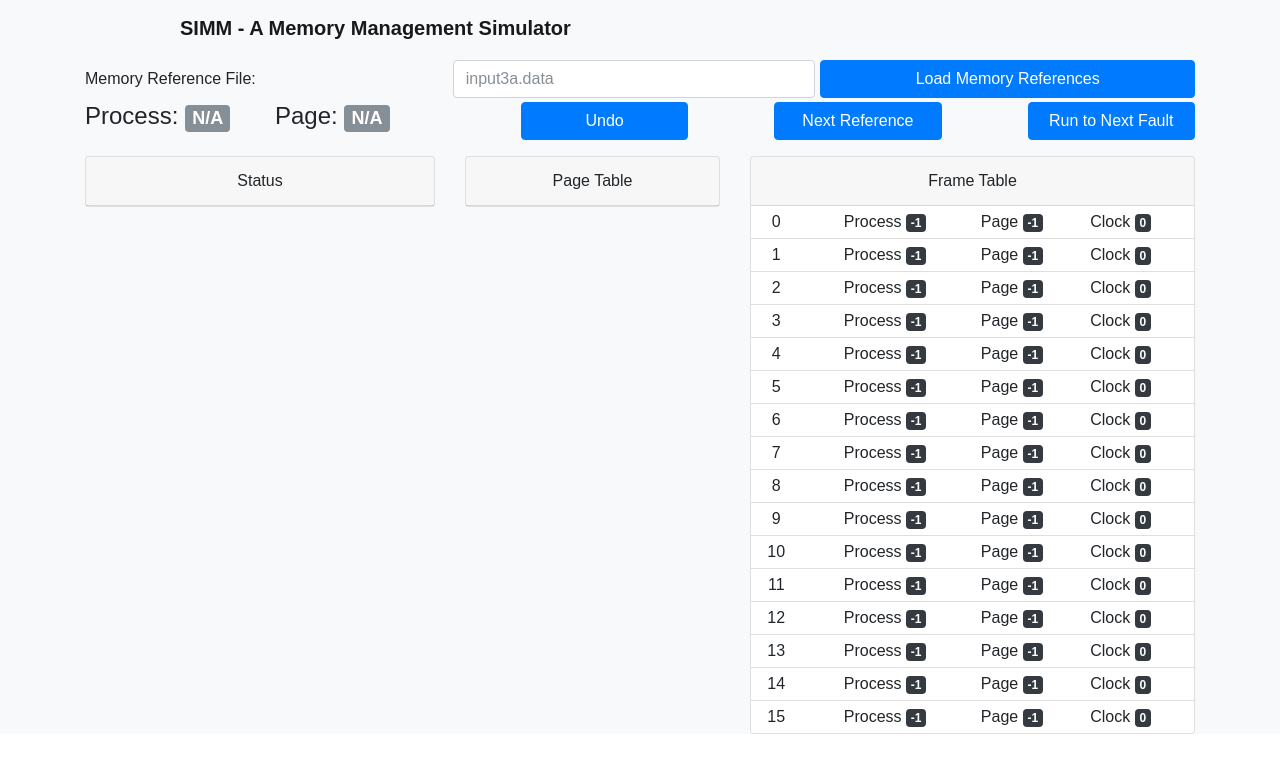
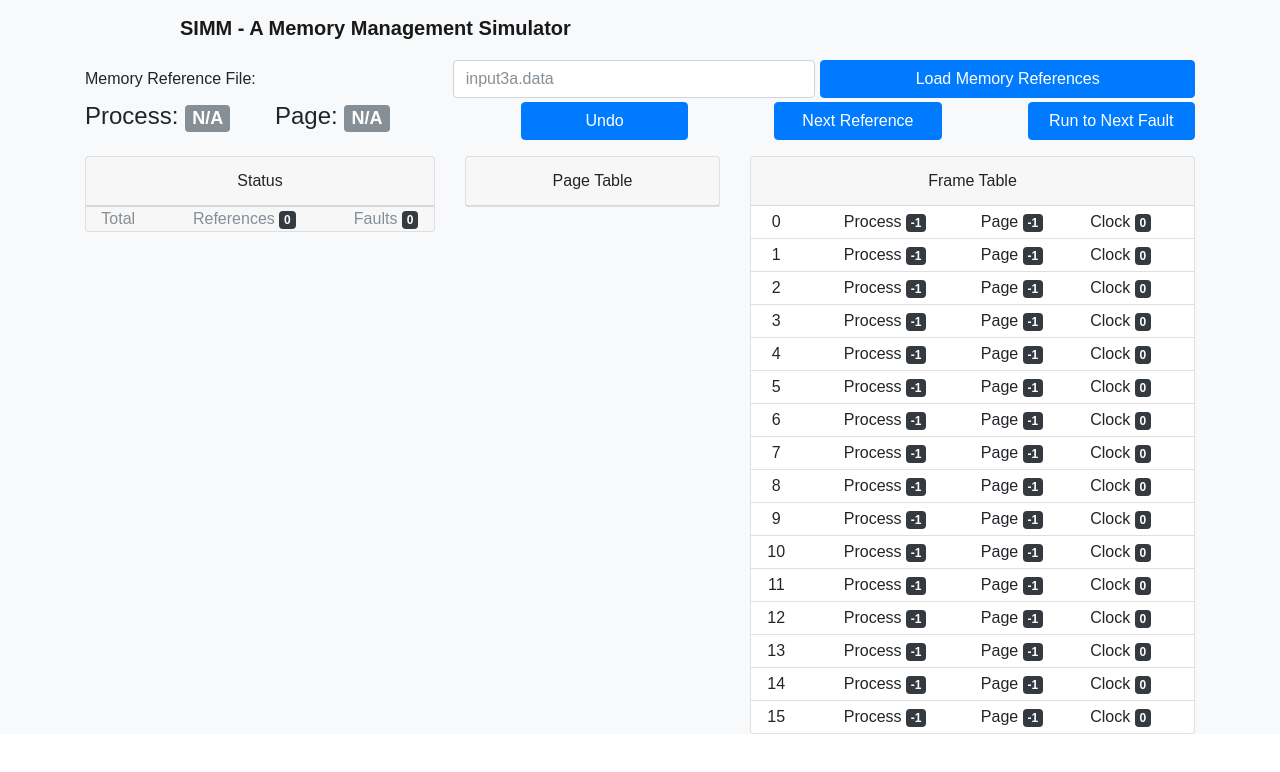
Before and after one commit to ffrankies/simm, a React (Create React App) app: page / in a window 1280 px wide. Shown: the top 772 px of the page. Built offline with nearby package versions, Linux system fonts and the light colour scheme.

Commit message:
Now showing total status for all processes

```diff
--- a/src/components/StatusDisplay.js
+++ b/src/components/StatusDisplay.js
@@ -19,15 +19,7 @@ class StatusDisplay extends Component {
             const pageTables = swapSpaceKeys.map((key) => this.props.swapSpace[key]);
             const pages = pageTables.map((pageTable) =>
                 <li className='list-group-item p-1' key={pageTable.processNumber.toString()}>
-                    <div className='row w-100'>
-                        <div className='col col-sm-3'>{pageTable.processNumber}</div>
-                        <div className='col col-sm-5'>
-                            References <span className='badge badge-dark'>{pageTable.numReferences}</span>
-                        </div>
-                        <div className='col col-sm-4'>
-                            Faults <span className='badge badge-dark'>{pageTable.numPageFaults}</span>
-                        </div>
-                    </div>
+                    {this.renderRow(pageTable.processNumber, pageTable.numReferences, pageTable.numPageFaults)}
                 </li>
             );
             pageList = <ul className='list-group list-group-flush'>{pages}</ul>;
@@ -36,9 +28,44 @@ class StatusDisplay extends Component {
     };
 
     /**
-     * Render the total status in the card footer
+     * Renders the total status in the card footer
      * @return {div} total
      */
+    renderTotalStatus() {
+        const swapSpaceKeys = Object.keys(this.props.swapSpace);
+        const pageTables = swapSpaceKeys.map((key) => this.props.swapSpace[key]);
+        var totalReferences = 0, totalFaults = 0;
+        pageTables.forEach((pageTable) => {
+            totalReferences += pageTable.numReferences;
+            totalFaults += pageTable.numPageFaults;
+        });
+        return (
+            <div className='card-footer text-muted p-0'>
+                {this.renderRow('Total', totalReferences, totalFaults)}
+            </div>
+        );
+    };
+
+    /**
+     * Renders a row containing three columns.
+     * @param {string} id - either the process number, or a text identifier
+     * @param {int} references - the number of references for the process / identifier
+     * @param {int} faults - the number of faults for the process / identifier
+     * @return {div} row - the row containing the provided information
+     */
+    renderRow(id, references, faults) {
+        return (
+            <div className='row'>
+                <div className='col col-sm-3'>{id}</div>
+                <div className='col col-sm-5'>
+                    References <span className='badge badge-dark'>{references}</span>
+                </div>
+                <div className='col col-sm-4'>
+                    Faults <span className='badge badge-dark'>{faults}</span>
+                </div>
+            </div>
+        );
+    };
 
     /**
      * Renders the page table. The page table is to passed to it in props.
@@ -49,6 +76,7 @@ class StatusDisplay extends Component {
                 <div className='card text-center'>
                     <div className='card-header'>Status</div>
                     {this.renderStatus()}
+                    {this.renderTotalStatus()}
                 </div>
             </div>
         );
```
